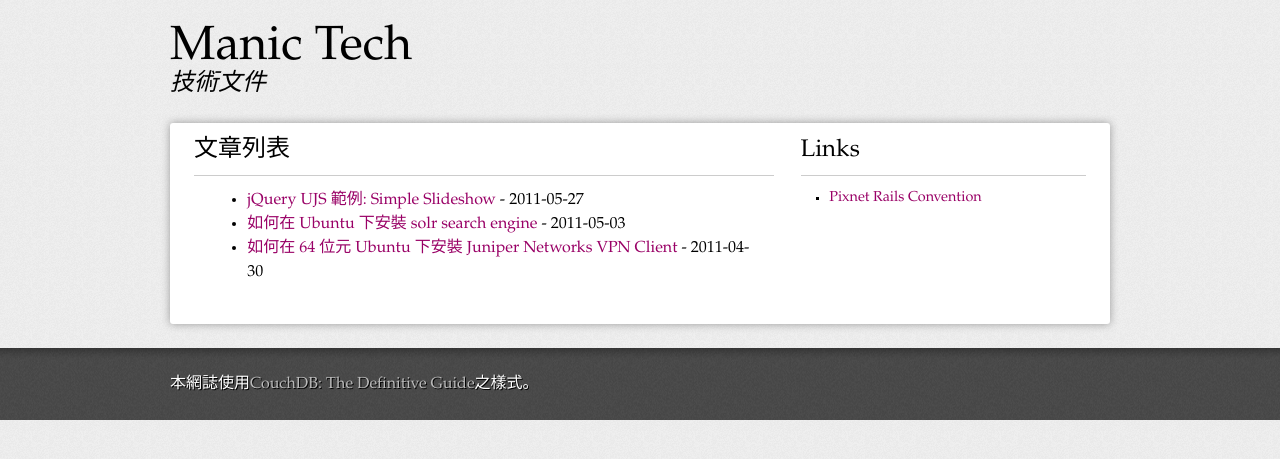
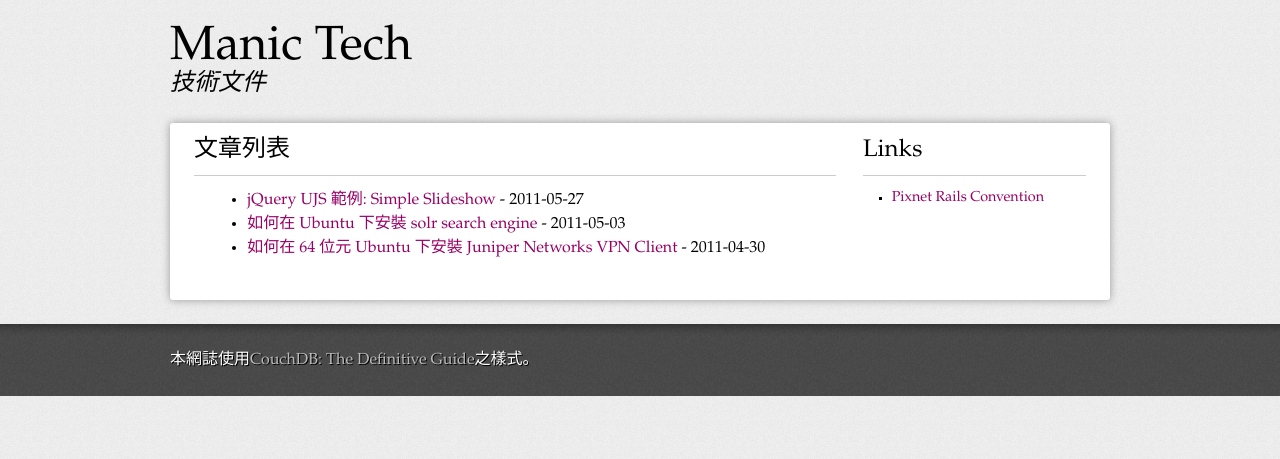
Before and after one commit to manic/manic.github.io, a Jekyll site: the page built from index.html, in a window 1280 px wide. Shown: the top 459 px of the page. Built offline with Jekyll 4.4.1, drawn with Linux system fonts in a browser that asks for light colours; Markdown is read by kramdown in place of the engine named in the settings.

Commit message:
調整比例

```diff
--- a/stylesheets/styles.css
+++ b/stylesheets/styles.css
@@ -259,7 +259,7 @@ container: 12*60px (unit) + 13*16px (gutter) = 928px = 58em = 100%
 
 /* content */
 .content {
-  width: 65%;
+  width: 72%;
   float: left;
   margin-right: 2.6%;
 }
@@ -270,7 +270,7 @@ container: 12*60px (unit) + 13*16px (gutter) = 928px = 58em = 100%
 
 /* sidebar */
 .sidebar {
-  width: 32%;
+  width: 25%;
   float: right;
   margin-right: 0;
 }
```
